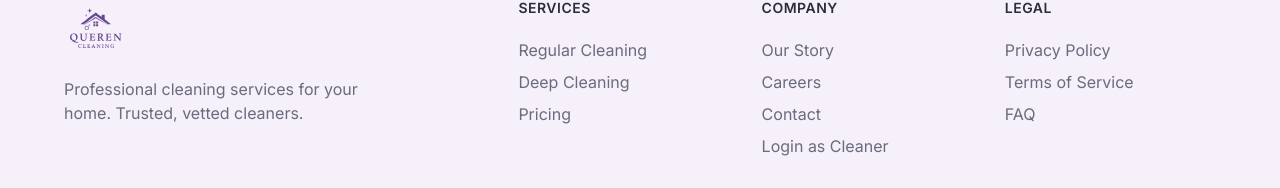
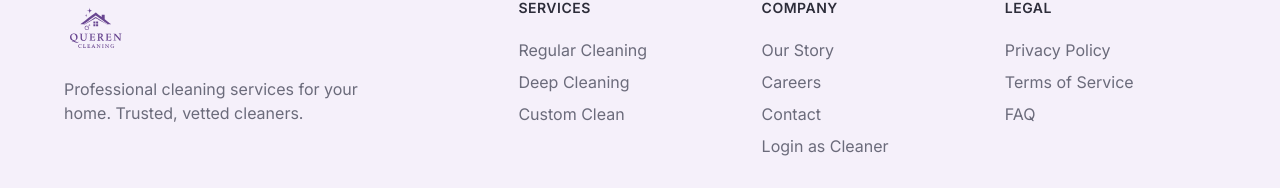
Before and after one commit to Maito-J/Queren, a React (Vite) app: page / in a window 1280 px wide. Shown: the part 2371-2559 px from the top of the page. Built offline with nearby package versions, Linux system fonts and the light colour scheme; no server answers.

Commit message:
footer service change

```diff
--- a/src/components/layout/PublicLayout/PublicLayout.tsx
+++ b/src/components/layout/PublicLayout/PublicLayout.tsx
@@ -86,7 +86,7 @@ export function PublicLayout({ children }: PublicLayoutProps) {
                             <h4>Services</h4>
                             <Link to="/services/regular">Regular Cleaning</Link>
                             <Link to="/services/deep">Deep Cleaning</Link>
-                            <Link to="/services/pricing">Pricing</Link>
+                            <Link to="/contact">Custom Clean</Link>
                         </div>
 
                         <div className="footer-links">
```
